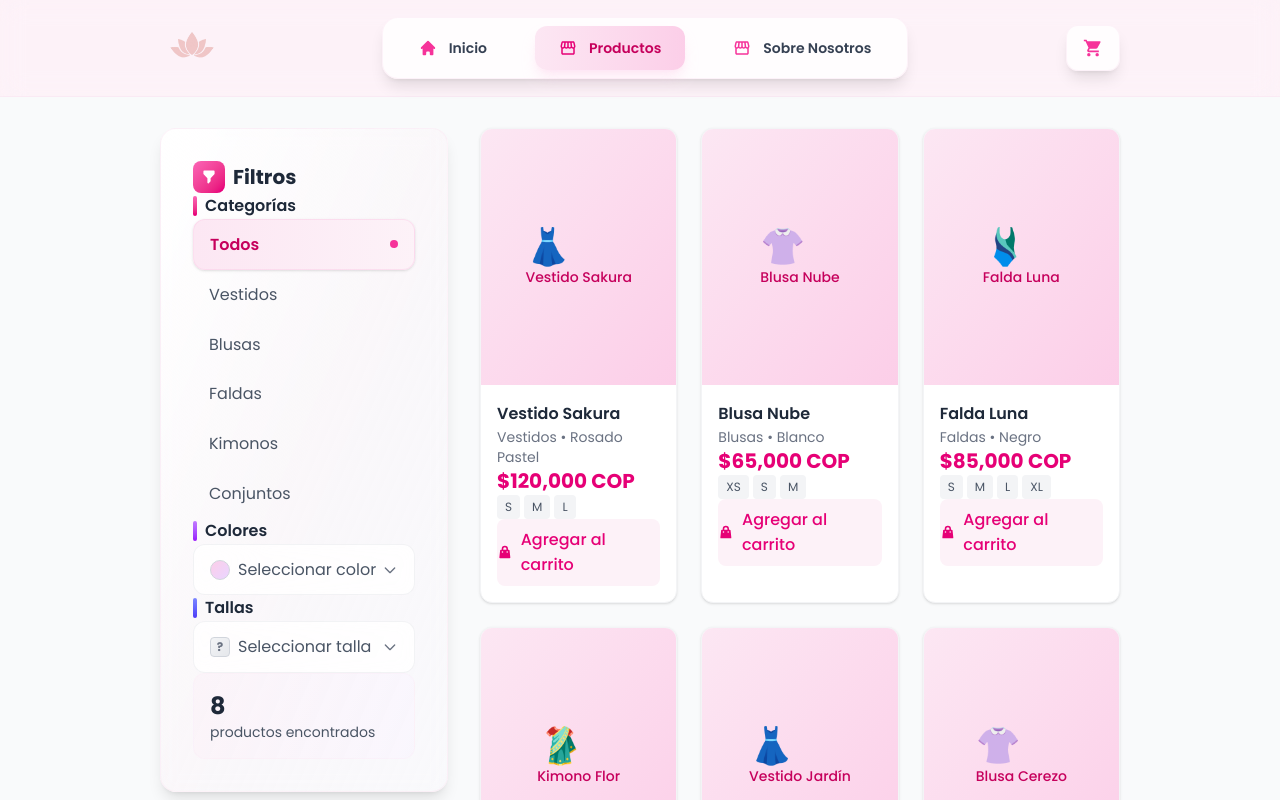
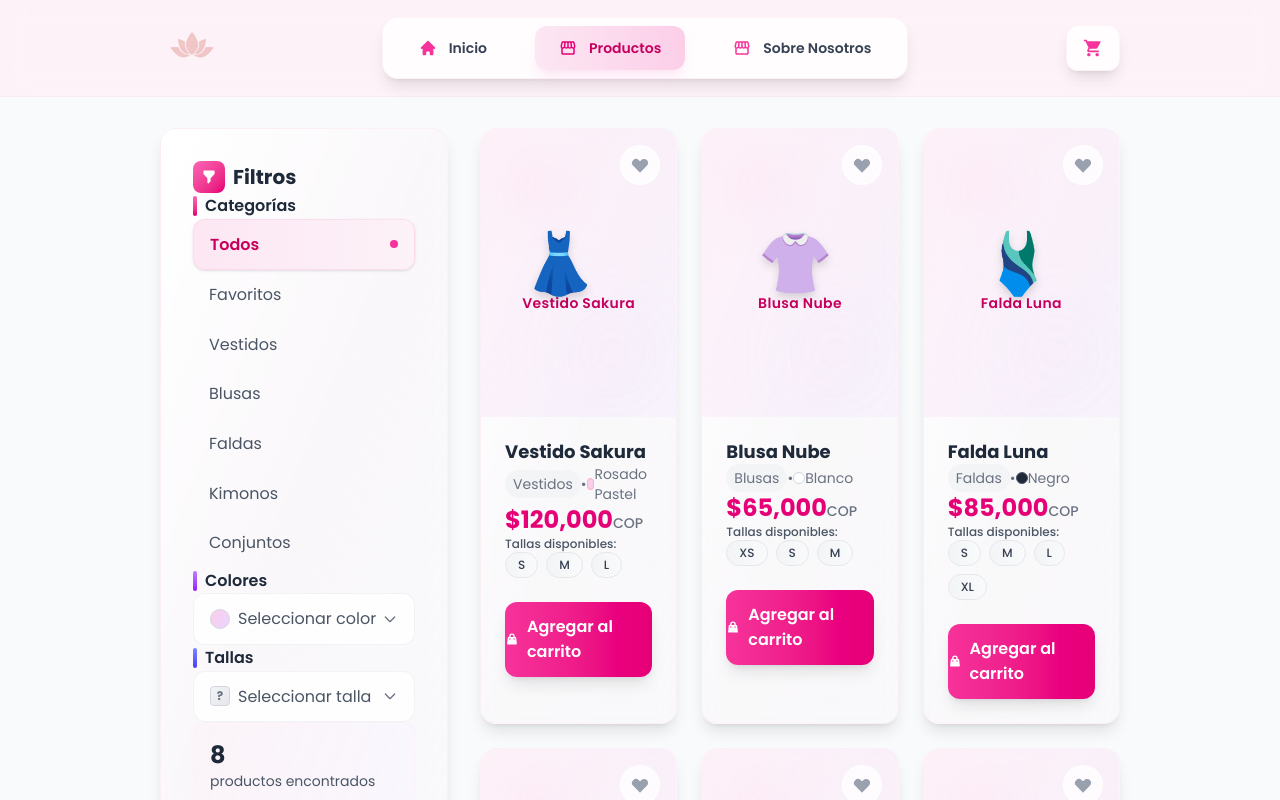
Before and after one commit to sasukemc7/cielo-rosa, a React (Vite) app: page /productos in a window 1280 px wide. Shown: the top 800 px of the page. Built offline with nearby package versions, Linux system fonts and the light colour scheme; a web font is replaced by a local one.

Commit message:
Agregar funcionalidad de favoritos y mejorar el diseño de la página de productos

```diff
--- a/src/pages/Products.jsx
+++ b/src/pages/Products.jsx
@@ -1,7 +1,7 @@
-import React, { useState, useMemo } from 'react';
+import React, { useState, useMemo, useEffect } from 'react';
 import { Link } from 'react-router-dom';
 import { motion, AnimatePresence } from 'framer-motion';
-import { HiFilter, HiX, HiShoppingBag, HiEye, HiChevronDown } from 'react-icons/hi';
+import { HiFilter, HiX, HiShoppingBag, HiEye, HiChevronDown, HiHeart } from 'react-icons/hi';
 import { useCart } from '../context/CartContext';
 import productsData from '../data/products.json';
 
@@ -12,10 +12,35 @@ const Products = () => {
   const [showFilters, setShowFilters] = useState(false);
   const [showColorMenu, setShowColorMenu] = useState(false);
   const [showSizeMenu, setShowSizeMenu] = useState(false);
+  const [favorites, setFavorites] = useState([]);
   const { addToCart } = useCart();
 
-  // Obtener categorías únicas
-  const categories = ['Todos', ...new Set(productsData.map(p => p.category))];
+  // Cargar favoritos del localStorage al inicializar
+  useEffect(() => {
+    const savedFavorites = localStorage.getItem('cieloRosaFavorites');
+    if (savedFavorites) {
+      setFavorites(JSON.parse(savedFavorites));
+    }
+  }, []);
+
+  // Función para agregar/quitar favoritos
+  const toggleFavorite = (productId, e) => {
+    e.preventDefault();
+    e.stopPropagation();
+
+    const newFavorites = favorites.includes(productId)
+      ? favorites.filter(id => id !== productId)
+      : [...favorites, productId];
+
+    setFavorites(newFavorites);
+    localStorage.setItem('cieloRosaFavorites', JSON.stringify(newFavorites));
+  };
+
+  // Verificar si un producto está en favoritos
+  const isFavorite = (productId) => favorites.includes(productId);
+
+  // Obtener categorías únicas (incluyendo Favoritos)
+  const categories = ['Todos', 'Favoritos', ...new Set(productsData.map(p => p.category))];
 
   // Obtener colores únicos
   const colors = [...new Set(productsData.map(p => p.color))];
@@ -26,13 +51,22 @@ const Products = () => {
   // Filtrar productos
   const filteredProducts = useMemo(() => {
     return productsData.filter(product => {
-      const categoryMatch = selectedCategory === 'Todos' || product.category === selectedCategory;
+      // Filtro por categorías
+      let categoryMatch;
+      if (selectedCategory === 'Todos') {
+        categoryMatch = true;
+      } else if (selectedCategory === 'Favoritos') {
+        categoryMatch = favorites.includes(product.id);
+      } else {
+        categoryMatch = product.category === selectedCategory;
+      }
+
       const colorMatch = !selectedColor || product.color === selectedColor;
       const sizeMatch = !selectedSize || product.sizes.includes(selectedSize);
 
       return categoryMatch && colorMatch && sizeMatch;
     });
-  }, [selectedCategory, selectedColor, selectedSize]);
+  }, [selectedCategory, selectedColor, selectedSize, favorites]);
 
   // Función para obtener el color de los círculos de filtro
   const getColorClass = (color) => {
@@ -75,7 +109,7 @@ const Products = () => {
   };
 
   const activeFiltersCount =
-    (selectedCategory !== 'Todos' ? 1 : 0) +
+    (selectedCategory !== 'Todos' && selectedCategory !== 'Favoritos' ? 1 : 0) +
     (selectedColor ? 1 : 0) +
     (selectedSize ? 1 : 0);
 
@@ -323,72 +357,140 @@ const Products = () => {
                     initial={{ opacity: 0, scale: 0.9 }}
                     animate={{ opacity: 1, scale: 1 }}
                     exit={{ opacity: 0, scale: 0.9 }}
-                    whileHover={{ y: -5 }}
-                    className="bg-white rounded-xl shadow-sm border border-gray-100 overflow-hidden group"
+                    whileHover={{ y: -8, scale: 1.02 }}
+                    className="bg-gradient-to-br from-white via-pink-50/20 to-purple-50/10 rounded-2xl shadow-lg border border-pink-100/50 overflow-hidden group backdrop-blur-sm"
                   >
+                    <div className="relative">
+
+                      {/* Botón de favoritos - Posición fija */}
+                      <motion.button
+                        whileHover={{ scale: 1.1 }}
+                        whileTap={{ scale: 0.9 }}
+                        onClick={(e) => toggleFavorite(product.id, e)}
+                        className={`absolute top-4 right-4 z-10 w-10 h-10 rounded-full border-2 backdrop-blur-sm transition-all duration-300 flex items-center justify-center ${
+                          isFavorite(product.id)
+                            ? 'bg-pink-500 border-pink-500 text-white shadow-lg shadow-pink-500/25'
+                            : 'bg-white/80 border-white/60 text-gray-400 hover:text-pink-500 hover:border-pink-300'
+                        }`}
+                      >
+                        <motion.div
+                          animate={isFavorite(product.id) ? { scale: [1, 1.2, 1] } : { scale: 1 }}
+                          transition={{ duration: 0.3 }}
+                        >
+                          <HiHeart className={`h-5 w-5 ${isFavorite(product.id) ? 'fill-current' : ''}`} />
+                        </motion.div>
+                      </motion.button>
+
                       <Link to={`/producto/${product.id}`}>
-                      {/* Imagen del producto */}
-                      <div className="relative h-64 bg-gray-100 overflow-hidden">
-                        <div className="w-full h-full bg-gradient-to-br from-pink-100 to-pink-200 flex items-center justify-center">
-                          <div className="text-center">
-                            <div className="text-4xl mb-2">
+                        {/* Imagen del producto mejorada */}
+                        <div className="relative h-72 bg-gradient-to-br from-pink-100/60 to-purple-100/40 overflow-hidden">
+                          <div className="w-full h-full flex items-center justify-center relative">
+
+                            {/* Elementos decorativos de fondo */}
+                            <div className="absolute top-8 left-8 w-12 h-12 bg-pink-200/30 rounded-full blur-xl"></div>
+                            <div className="absolute bottom-8 right-8 w-16 h-16 bg-purple-200/20 rounded-full blur-2xl"></div>
+
+                            <div className="text-center relative z-10">
+                              <motion.div
+                                whileHover={{
+                                  scale: 1.1,
+                                  rotate: [0, -5, 5, 0]
+                                }}
+                                transition={{ duration: 0.6 }}
+                                className="text-6xl mb-4 filter drop-shadow-lg"
+                              >
                                 {product.category === 'Vestidos' && '👗'}
                                 {product.category === 'Blusas' && '👚'}
                                 {product.category === 'Faldas' && '🩱'}
                                 {product.category === 'Kimonos' && '🥻'}
                                 {product.category === 'Conjuntos' && '👔'}
-                            </div>
-                            <p className="text-sm text-pink-700 font-medium">{product.name}</p>
+                              </motion.div>
+                              <p className="text-sm text-pink-700 font-semibold tracking-wide">{product.name}</p>
                             </div>
                           </div>
 
-                        {/* Overlay con acciones */}
-                        <div className="absolute inset-0 bg-black/40 opacity-0 group-hover:opacity-100 transition-opacity duration-300 flex items-center justify-center gap-3">
-                          <div className="bg-white p-2 rounded-full text-gray-700 hover:text-pink-600 transition-colors">
-                            <HiEye className="h-5 w-5" />
+                          {/* Overlay con acciones mejorado */}
+                          <motion.div
+                            initial={{ opacity: 0 }}
+                            whileHover={{ opacity: 1 }}
+                            className="absolute inset-0 bg-gradient-to-t from-black/60 via-black/20 to-transparent flex items-center justify-center"
+                          >
+                            <motion.div
+                              initial={{ y: 20, opacity: 0 }}
+                              whileHover={{ y: 0, opacity: 1 }}
+                              transition={{ delay: 0.1 }}
+                              className="bg-white/90 backdrop-blur-sm p-3 rounded-full text-gray-700 hover:text-pink-600 transition-colors shadow-lg"
+                            >
+                              <HiEye className="h-6 w-6" />
+                            </motion.div>
+                          </motion.div>
+
+                          {/* Badge de stock bajo mejorado */}
+                          {product.stock <= 5 && (
+                            <motion.div
+                              initial={{ scale: 0 }}
+                              animate={{ scale: 1 }}
+                              className="absolute top-4 left-4 bg-gradient-to-r from-red-500 to-red-600 text-white text-xs font-bold px-3 py-2 rounded-full shadow-lg"
+                            >
+                              ¡Solo {product.stock}!
+                            </motion.div>
+                          )}
+                        </div>
+
+                        {/* Información del producto mejorada */}
+                        <div className="p-6">
+                          <div className="mb-4">
+                            <h3 className="font-bold text-lg text-gray-800 mb-2 group-hover:text-pink-600 transition-colors leading-tight">
+                              {product.name}
+                            </h3>
+                            <div className="flex items-center space-x-2 text-sm text-gray-500 mb-3">
+                              <span className="bg-gray-100 px-2 py-1 rounded-full">{product.category}</span>
+                              <span>•</span>
+                              <div className="flex items-center space-x-1">
+                                <div className={`w-3 h-3 rounded-full border ${getColorClass(product.color)}`}></div>
+                                <span>{product.color}</span>
+                              </div>
+                            </div>
+                            <div className="flex items-baseline space-x-2 mb-4">
+                              <span className="text-2xl font-bold text-pink-600">
+                                ${product.price.toLocaleString()}
+                              </span>
+                              <span className="text-sm text-gray-500 font-medium">{product.currency}</span>
                             </div>
                           </div>
 
-                        {/* Badge de stock bajo */}
-                        {product.stock <= 5 && (
-                          <div className="absolute top-2 left-2 bg-red-500 text-white text-xs px-2 py-1 rounded-full">
-                            ¡Solo {product.stock}!
-                          </div>
-                        )}
-                      </div>
-
-                      {/* Información del producto */}
-                      <div className="p-4">
-                        <h3 className="font-semibold text-gray-800 mb-1 group-hover:text-pink-600 transition-colors">
-                          {product.name}
-                        </h3>
-                        <p className="text-sm text-gray-500 mb-2">{product.category} • {product.color}</p>
-                        <p className="text-xl font-bold text-pink-600 mb-3">
-                          ${product.price.toLocaleString()} {product.currency}
-                        </p>
-
-                        {/* Tallas disponibles */}
-                        <div className="flex flex-wrap gap-1 mb-3">
+                          {/* Tallas disponibles mejoradas */}
+                          <div className="mb-4">
+                            <p className="text-xs font-medium text-gray-600 mb-2">Tallas disponibles:</p>
+                            <div className="flex flex-wrap gap-2">
                               {product.sizes.map(size => (
                                 <span
                                   key={size}
-                              className="text-xs bg-gray-100 text-gray-600 px-2 py-1 rounded"
+                                  className="text-xs bg-gradient-to-r from-gray-100 to-gray-50 text-gray-700 px-3 py-1 rounded-full font-medium border border-gray-200"
                                 >
                                   {size}
                                 </span>
                               ))}
                             </div>
+                          </div>
+                        </div>
+                      </Link>
 
-                        {/* Botón agregar al carrito */}
-                        <button
+                      {/* Botones de acción mejorados */}
+                      <div className="px-6 pb-6">
+                        <div className="flex gap-3">
+                          <motion.button
+                            whileHover={{ scale: 1.02 }}
+                            whileTap={{ scale: 0.98 }}
                             onClick={(e) => handleAddToCart(product, e)}
-                          className="w-full bg-pink-50 text-pink-600 py-2 rounded-lg font-medium hover:bg-pink-100 transition-colors flex items-center justify-center gap-2"
+                            className="flex-1 bg-gradient-to-r from-pink-500 to-pink-600 text-white py-3 rounded-xl font-semibold hover:from-pink-600 hover:to-pink-700 transition-all duration-300 flex items-center justify-center gap-2 shadow-lg hover:shadow-pink-500/25"
                           >
                             <HiShoppingBag className="h-4 w-4" />
                             Agregar al carrito
-                        </button>
+                          </motion.button>
                         </div>
-                    </Link>
+                      </div>
+                    </div>
                   </motion.div>
                 ))}
               </AnimatePresence>
```
Lines whose indentation alone changed are shown as unchanged.
